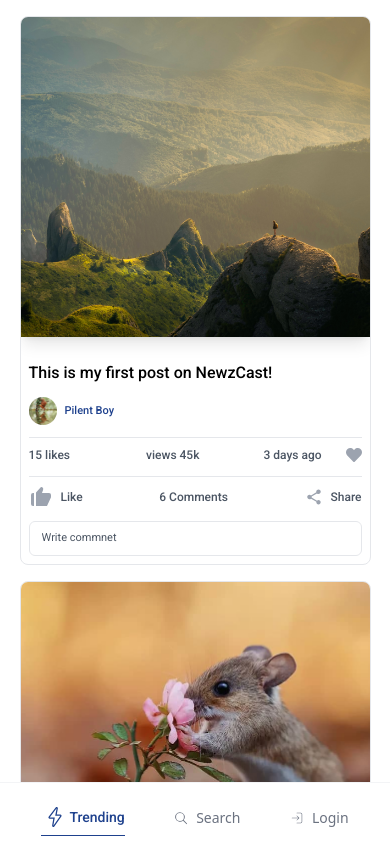
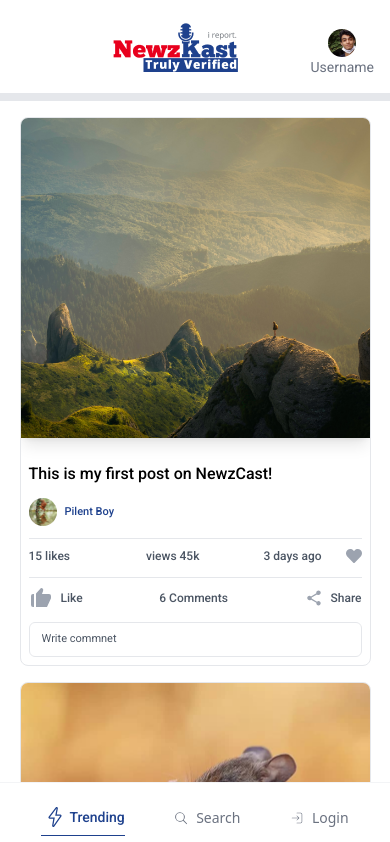
Before and after one commit to pilentboy/NewzCast, a React (Create React App) app: page /newzcast in a window 390 px wide. Shown: the top 842 px of the page. Built offline with nearby package versions, Linux system fonts and the light colour scheme.

Commit message:
create NavTopSmallScreen

```diff
--- a/src/components/home/HomeNav.jsx
+++ b/src/components/home/HomeNav.jsx
@@ -5,17 +5,16 @@ import HomeNavLink from "./HomeNavLink"
 import { FaHeart } from "react-icons/fa6";
 import { SlEnergy } from "react-icons/sl";
 import { GoSearch } from "react-icons/go";
-import { IoIosArrowDown } from "react-icons/io";
 import ProfilePic from "../profile/ProfilePic";
 import UserPic from '../../assets/images/userprof.jpg'
 import { useContext, useState } from "react";
 import { LoginContext } from "../../context/LoginContext";
 import { CiLogin } from "react-icons/ci";
-import { CgLogOut } from "react-icons/cg";
 import ArrowBTN from "./ArrowBTN";
 import handleSignOut from "../../utils/handleSignOut";
 import { useNavigate } from "react-router-dom";
 import OptionBox from "./OptionBox";
+import NavTopSmallScreen from "./NavTopSmallScreen";
 
 
 
@@ -42,6 +41,11 @@ function HomeNav() {
     return (
         <>
 
+            <div>
+                {/* display logo and user's photo  */}
+                <NavTopSmallScreen />
+
+                {/* main nav */}
                 <div className="w-full  py-2  fixed bottom-0 left-0  flex flex-col  items-center space-y-2  bg-white border-t  border-gray-100  lg:block md:bottom-0 md:border-b md:relative md:rounded-none md:py-7">
 
                     <ColoredLogo styles={'hidden lg:absolute md:block lg:left-10 lg:top-4'} size={'h-16'} />
@@ -90,15 +94,14 @@ function HomeNav() {
                                         </ArrowBTN>}>
                                     <ProfilePic src={UserPic} />
 
-                                {/* <CgLogOut className="text-red-500 mr-3"
-                                    onClick={logOutUser}
-                                /> */}
-
                                 </HomeNavLink>
                             )
                         }
                     </ul>
                 </div>
+
+            </div>
+
             <Outlet />
 
         </>
--- /dev/null
+++ b/src/components/home/NavTopSmallScreen.jsx
@@ -0,0 +1,18 @@
+import UserPic from '../../assets/images/userprof.jpg'
+import ProfilePic from '../profile/ProfilePic'
+import ColoredLogo from '../ColoredLogo'
+import { Link } from "react-router-dom"
+
+function NavTopSmallScreen() {
+    return (
+        <div className="flex justify-between items-center w-full px-4 py-2 border-b-8 border-gray-200  bg-white md:hidden ">
+            <span> </span>
+            <ColoredLogo styles={'ms-6'} />
+            <div className="flex flex-col items-center mt-3">
+                <ProfilePic src={UserPic} />
+                <span className=" text-gray-500 text-sm font-sens">Username</span>
+            </div>
+        </div>)
+}
+
+export default NavTopSmallScreen
```
Lines whose indentation alone changed are shown as unchanged.
